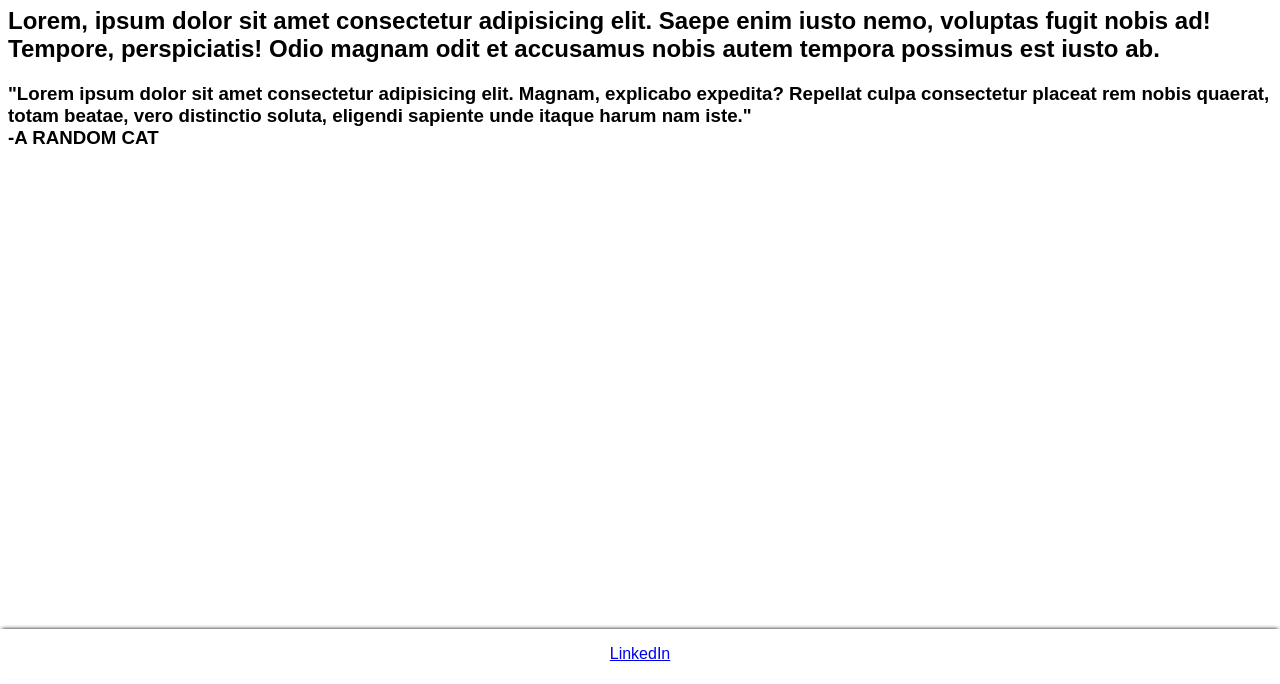
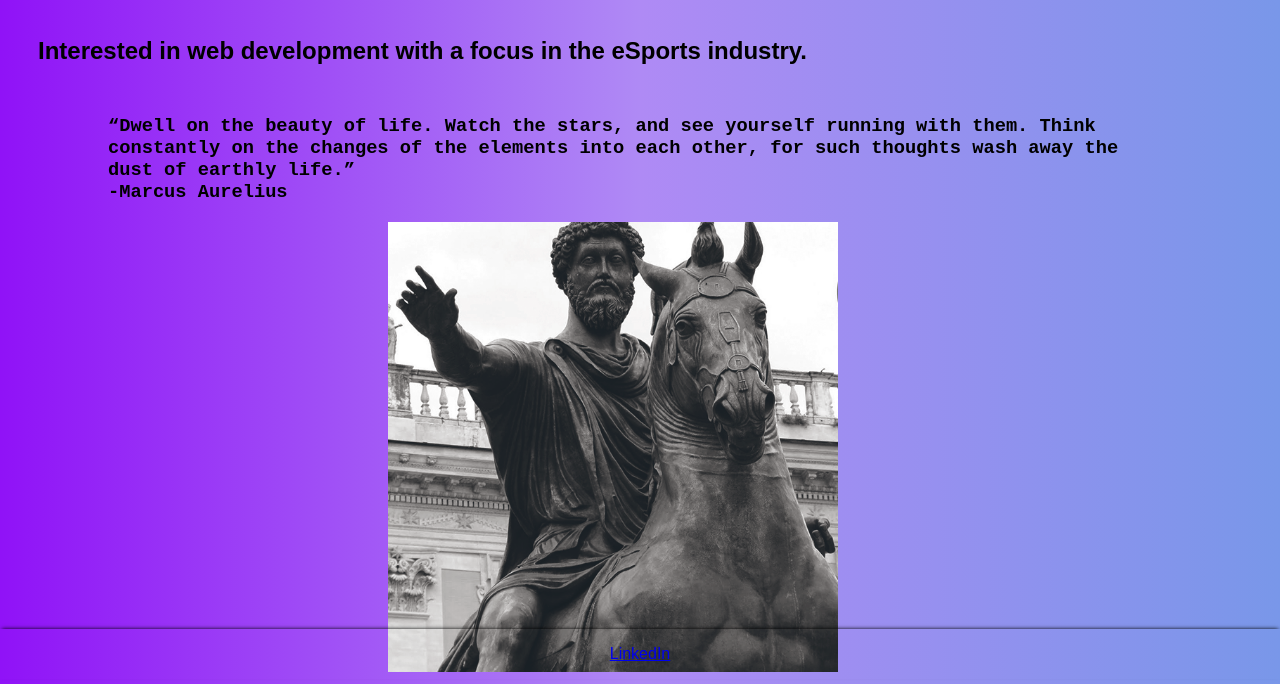
Before and after one commit to Carlos-Alvira-Natal-Personal-Website/personal_website, a plain HTML site: page index.html in a window 1280 px wide. Shown: the part 121-805 px from the top of the page. Drawn offline with Linux system fonts and the light colour scheme.

Commit message:
Personalized text, image and included background.

```diff
--- a/index.html
+++ b/index.html
@@ -19,8 +19,9 @@
     </header>
 <main>
     <h1>Fullstack Web Developer</h1>
-    <h2>Lorem, ipsum dolor sit amet consectetur adipisicing elit. Saepe enim iusto nemo, voluptas fugit nobis ad! Tempore, perspiciatis! Odio magnam odit et accusamus nobis autem tempora possimus est iusto ab.</h2>
-    <h3>"Lorem ipsum dolor sit amet consectetur adipisicing elit. Magnam, explicabo expedita? Repellat culpa consectetur placeat rem nobis quaerat, totam beatae, vero distinctio soluta, eligendi sapiente unde itaque harum nam iste."<br> -A RANDOM CAT</h3>
+    <h2>Interested in web development with a focus in the eSports industry.</h2>
+    <h3>“Dwell on the beauty of life. Watch the stars, and see yourself running with them. Think constantly on the changes of the elements into each other, for such thoughts wash away the dust of earthly life.”<br> -Marcus Aurelius</h3>
+    <img src="images/Design_Greatness_Marcus_Aurelius_On_Horse.png" alt="Marcus Aurelius">
 </main>
 <footer>
     <a href="https://www.linkedin.com/in/carlos-alvira-natal/">LinkedIn</a>
--- a/style.css
+++ b/style.css
@@ -1,5 +1,6 @@
 html{
-    font-family: Arial, Helvetica, sans-serif
+    font-family: Arial, Helvetica, sans-serif;
+    background-image: linear-gradient(to right, rgb(144, 18, 247) , rgb(175, 138, 245), rgb(121, 151, 233));
 }
 
 footer{
@@ -20,6 +21,22 @@ h1{
     text-align: center;
 }
 
+h2{
+    padding: 30px;
+}
+
+h3{
+    padding-left: 100px;
+    padding-right: 100px;
+    font-family: 'Courier New', monospace;
+}
+
 .navbar{
     float: right;
 }
+
+img{
+    padding-left: 380px;
+    height: auto;
+    width: 450px;
+}
```
Also changed, not shown: images/Design_Greatness_Marcus_Aurelius_On_Horse.png (added).
